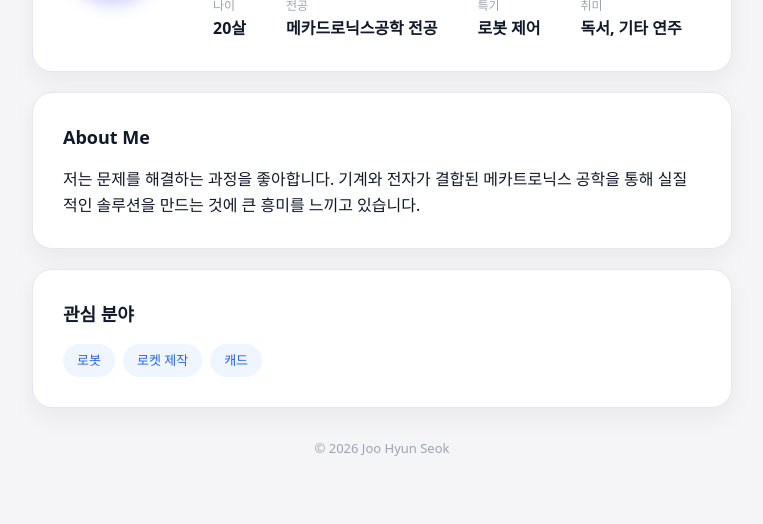
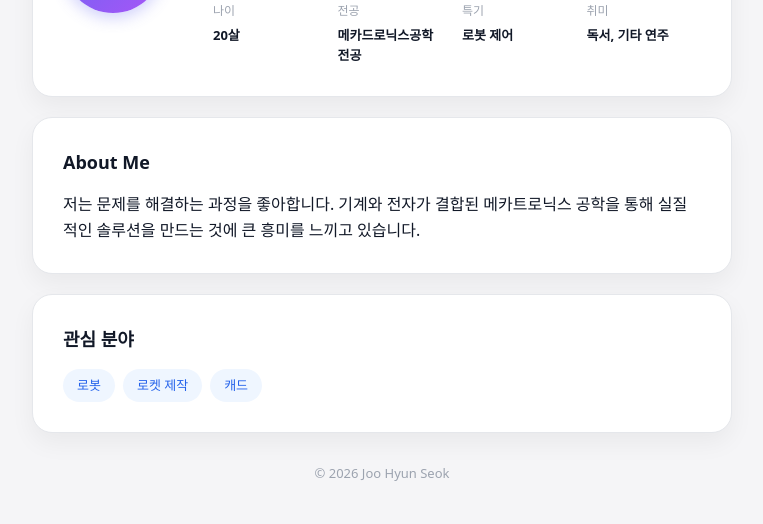
Before and after one commit to goguma9999/goguma9999.github.io, a plain HTML site: page index.html in a window 1280 px wide. Shown: the part 318-842 px from the top of the page, without its empty margins (258-1021 px from the left). Before the commit the page ends 817 px from the top, so only its background shows below. Drawn offline with Linux system fonts and the light colour scheme.

Commit message:
Update style.css

```diff
--- a/style.css
+++ b/style.css
@@ -65,16 +65,43 @@ body {
 .profile-role { color: #6b7280; font-size: 15px; margin-bottom: 12px; }
 .summary { font-size: 15px; color: #374151; margin-bottom: 15px; }
 
+/* 정보 그리드: 4컬럼으로 나누고 간격을 조절합니다 */
 .info-grid {
-  display: flex;
-  gap: 40px;
+  display: grid;
+  grid-template-columns: repeat(4, 1fr); /* 4개의 항목을 똑같은 너비로 나눔 */
+  gap: 10px; /* 항목 사이의 최소 간격 */
   border-top: 1px solid #f3f4f6;
-  padding-top: 15px;
+  padding-top: 20px;
+  margin-top: 15px;
 }
 
-.info-label { display: block; font-size: 12px; color: #9ca3af; }
-.info-value { font-weight: 600; color: #111827; }
+.info-item {
+  display: flex;
+  flex-direction: column;
+  min-width: 0; /* 글자가 넘칠 때 박스가 깨지는 것 방지 */
+}
 
+.info-label {
+  font-size: 12px;
+  color: #9ca3af;
+  margin-bottom: 4px;
+  white-space: nowrap; /* 라벨이 한 줄에 나오도록 */
+}
+
+.info-value {
+  font-weight: 600;
+  font-size: 13px; /* 14px에서 13px로 살짝 조정 */
+  color: #111827;
+  word-break: keep-all;
+}
+
+/* 화면이 좁아지는 모바일 환경에서는 2줄로 나오게 변경 */
+@media (max-width: 600px) {
+  .info-grid {
+    grid-template-columns: repeat(2, 1fr);
+    gap: 15px;
+  }
+}
 /* 상세 섹션 카드 내부 */
 .section-card h3 { font-size: 18px; margin-bottom: 15px; color: #111827; }
 
```
